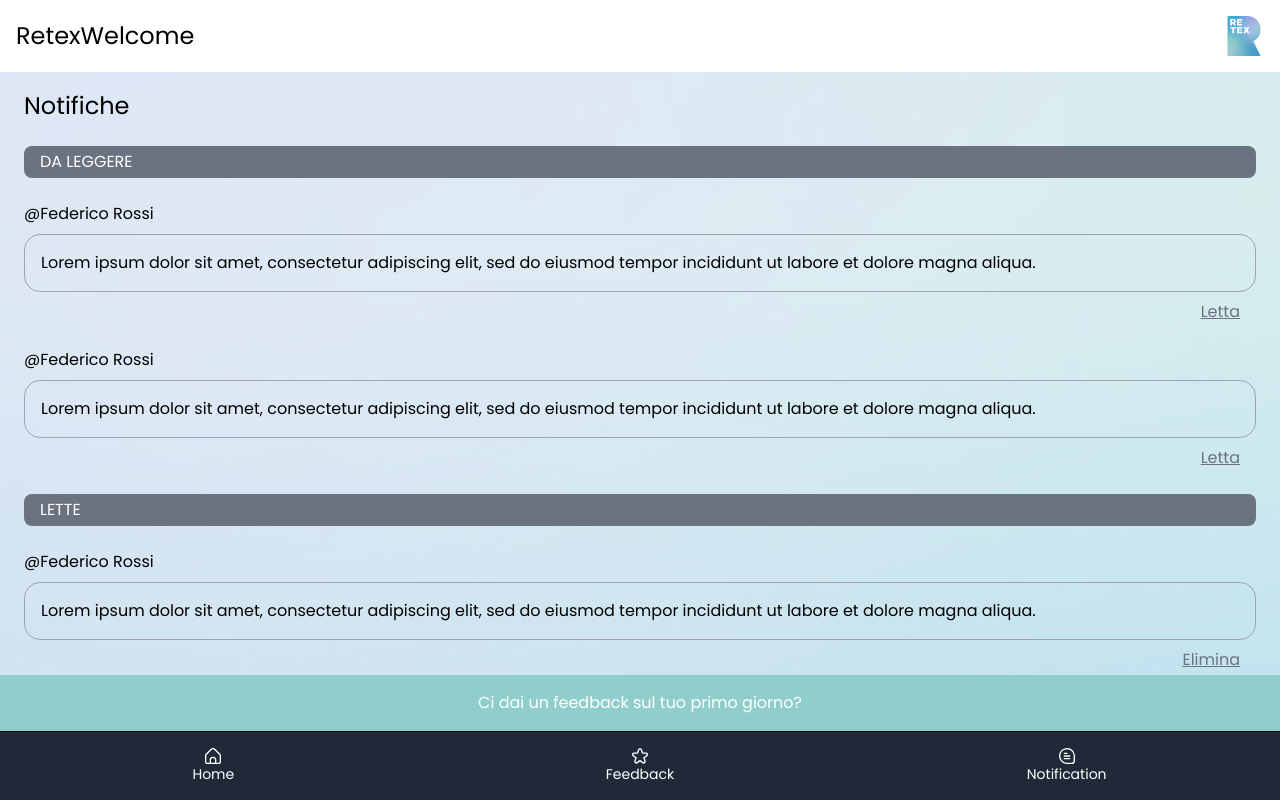
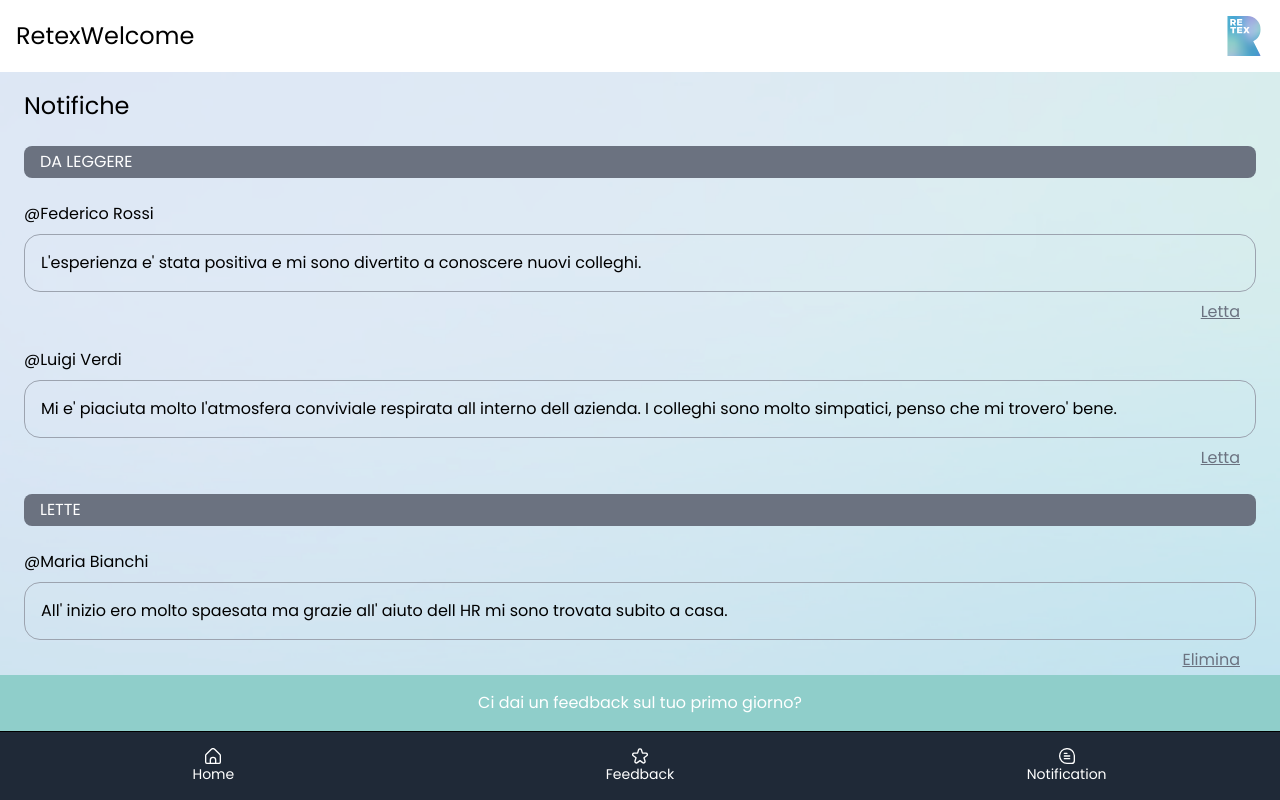
Before and after one commit to sconfa-8/FALSA-Project, a Nuxt app: page /hr/notification in a window 1280 px wide. Built offline with nearby package versions, Linux system fonts and the light colour scheme.

Commit message:
fix: copy

```diff
--- a/pages/hr/notification.vue
+++ b/pages/hr/notification.vue
@@ -13,8 +13,7 @@
       <p>@Federico Rossi</p>
       <div class="border border-gray-400 rounded-2xl p-4">
         <p>
-          Lorem ipsum dolor sit amet, consectetur adipiscing elit, sed do
-          eiusmod tempor incididunt ut labore et dolore magna aliqua.
+          L'esperienza e' stata positiva e mi sono divertito a conoscere nuovi colleghi.
         </p>
       </div>
       <div class="w-full flex justify-end px-4">
@@ -23,11 +22,10 @@
     </div>
 
     <div class="space-y-2">
-      <p>@Federico Rossi</p>
+      <p>@Luigi Verdi</p>
       <div class="border border-gray-400 rounded-2xl p-4">
         <p>
-          Lorem ipsum dolor sit amet, consectetur adipiscing elit, sed do
-          eiusmod tempor incididunt ut labore et dolore magna aliqua.
+          Mi e' piaciuta molto l'atmosfera conviviale respirata all interno dell azienda. I colleghi sono molto simpatici, penso che mi trovero' bene.
         </p>
       </div>
       <div class="w-full flex justify-end px-4">
@@ -40,11 +38,10 @@
     </p>
 
     <div class="space-y-2">
-      <p>@Federico Rossi</p>
+      <p>@Maria Bianchi</p>
       <div class="border border-gray-400 rounded-2xl p-4">
         <p>
-          Lorem ipsum dolor sit amet, consectetur adipiscing elit, sed do
-          eiusmod tempor incididunt ut labore et dolore magna aliqua.
+          All' inizio ero molto spaesata ma grazie all' aiuto dell HR mi sono trovata subito a casa.
         </p>
       </div>
       <div class="w-full flex justify-end px-4">
```
